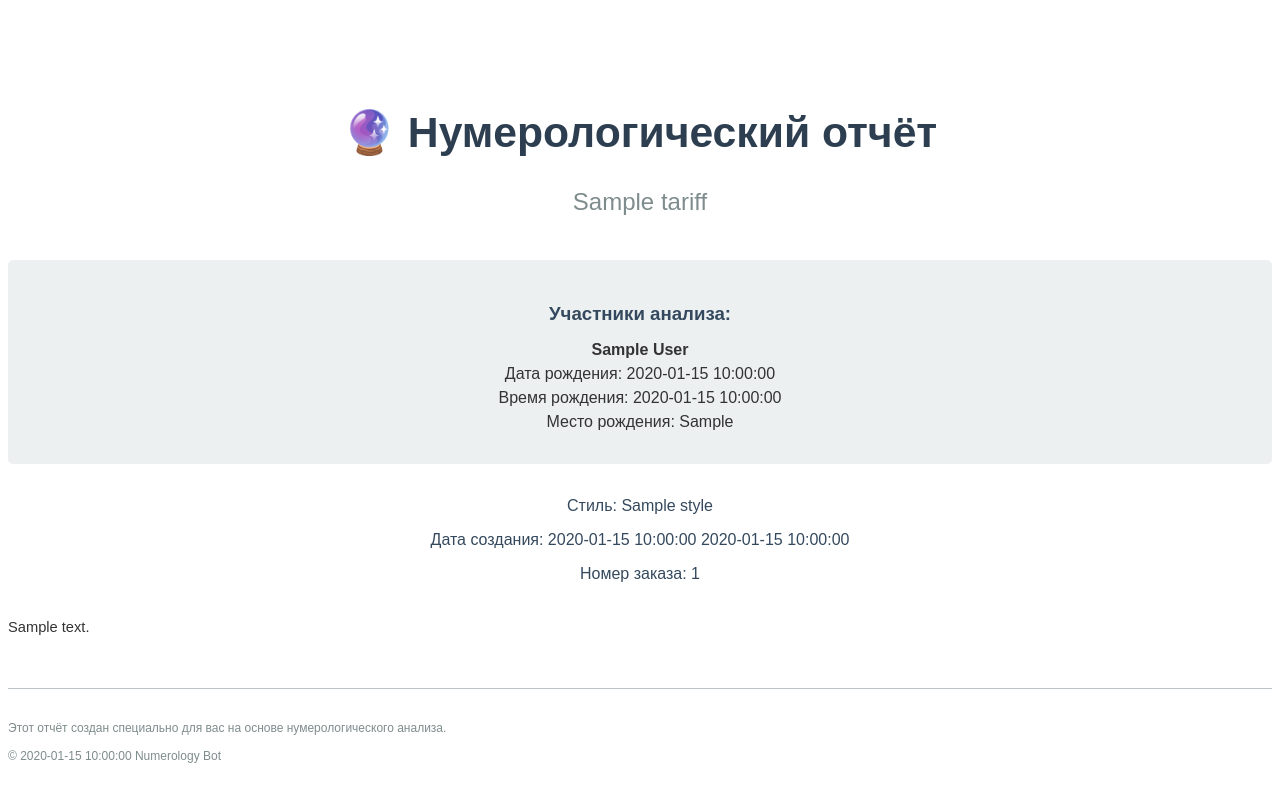
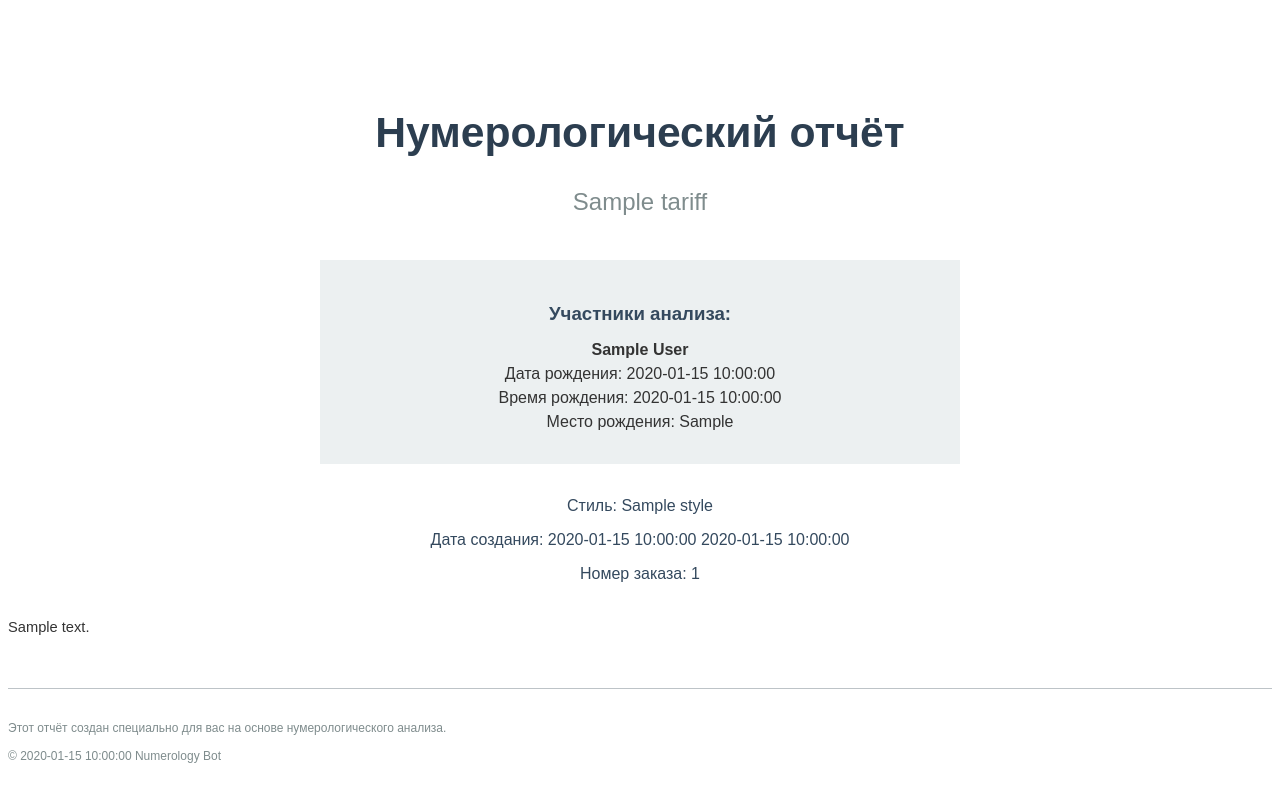
Before and after one commit to adiga-code/numerology, a Python web app: template templates/report.html in a window 1280 px wide. Run offline with Jinja, Linux system fonts and the light colour scheme; the template is opened without the code that fills it: most values are stand-ins (such as "Sample title", 1, 10 or a date in 2020).

Commit message:
fix: simplify HTML template for xhtml2pdf compatibility

```diff
--- a/templates/report.html
+++ b/templates/report.html
@@ -2,21 +2,15 @@
 <html lang="ru">
 <head>
     <meta charset="UTF-8">
-    <meta name="viewport" content="width=device-width, initial-scale=1.0">
     <title>Нумерологический отчёт</title>
     <style>
         @page {
             size: A4;
             margin: 20mm 15mm;
-            @bottom-right {
-                content: counter(page);
-                font-size: 10pt;
-                color: #666;
-            }
         }
 
         body {
-            font-family: 'Arial', sans-serif;
+            font-family: Arial, sans-serif;
             font-size: 11pt;
             line-height: 1.5;
             color: #333;
@@ -25,7 +19,6 @@
         .title-page {
             text-align: center;
             margin-top: 100px;
-            page-break-after: always;
         }
 
         .title-page h1 {
@@ -47,10 +40,10 @@
         }
 
         .participants {
-            margin: 30px 0;
+            margin: 30px auto;
             padding: 20px;
             background: #ecf0f1;
-            border-radius: 5px;
+            max-width: 600px;
         }
 
         .participant {
@@ -96,16 +89,16 @@
 <body>
     <!-- Титульная страница -->
     <div class="title-page">
-        <h1>🔮 Нумерологический отчёт</h1>
+        <h1>Нумерологический отчёт</h1>
         <div class="subtitle">{{ tariff }}</div>
 
         <div class="participants">
             <h3>Участники анализа:</h3>
             {% for participant in participants %}
             <div class="participant">
-                <strong>{{ participant.full_name }}</strong><br>
-                Дата рождения: {{ participant.birth_date }}<br>
-                Время рождения: {{ participant.birth_time }}<br>
+                <strong>{{ participant.full_name }}</strong><br/>
+                Дата рождения: {{ participant.birth_date }}<br/>
+                Время рождения: {{ participant.birth_time }}<br/>
                 Место рождения: {{ participant.birth_place }}
             </div>
             {% endfor %}
@@ -124,7 +117,7 @@
     <!-- Футер -->
     <div class="footer">
         <p>Этот отчёт создан специально для вас на основе нумерологического анализа.</p>
-        <p>© {{ created_date }} Numerology Bot</p>
+        <p>&copy; {{ created_date }} Numerology Bot</p>
     </div>
 </body>
 </html>
```
